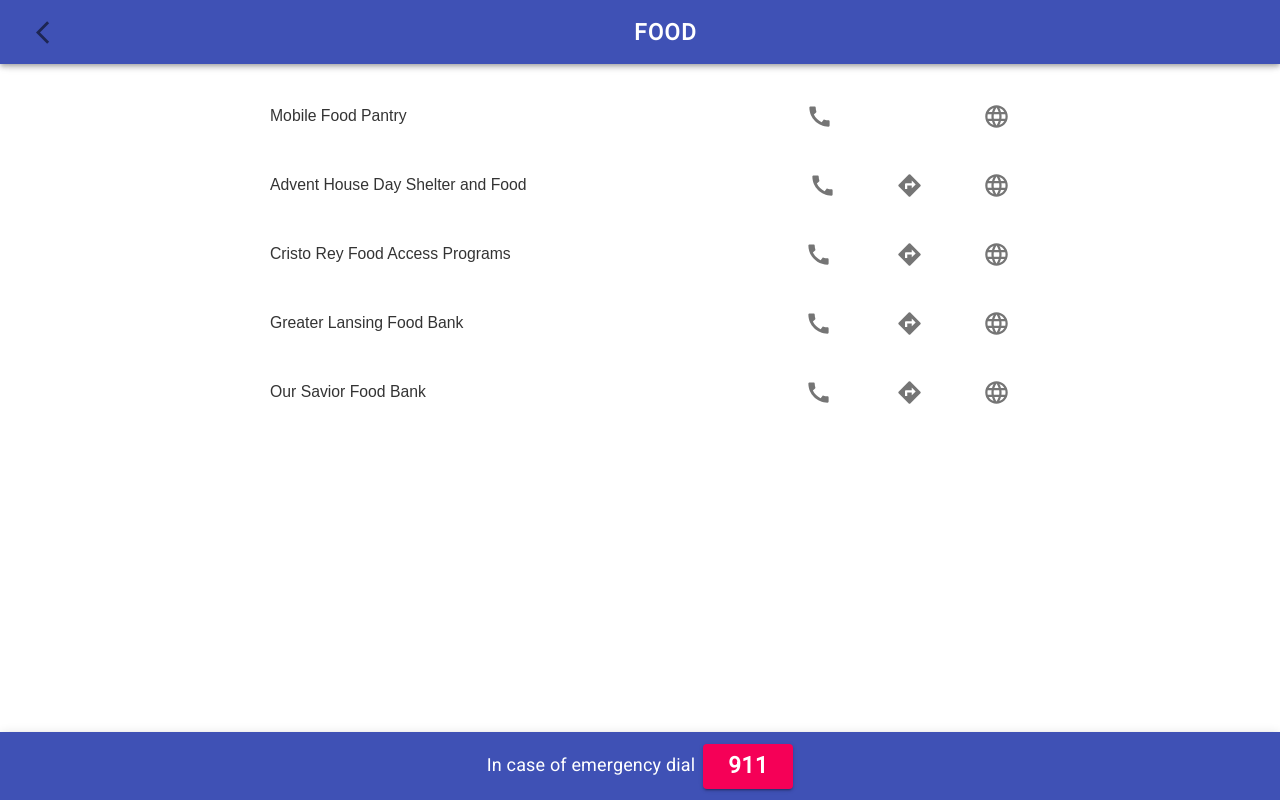
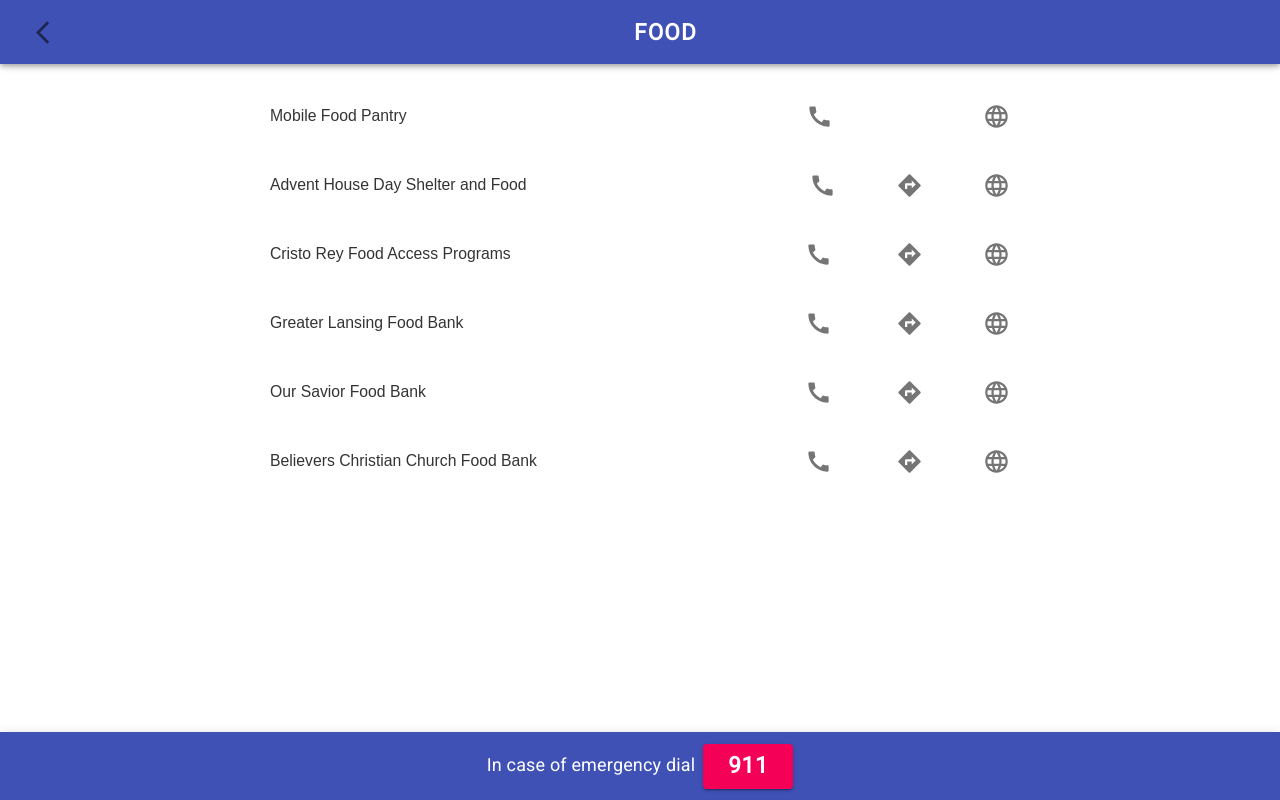
Before and after one commit to rjschodowski/lansing-help-guide, a Gatsby site: page /food in a window 1280 px wide. Built offline with nearby package versions, Linux system fonts and the light colour scheme; Gatsby itself is replaced by a stand-in of ours.

Commit message:
new content added to 'food' section

```diff
--- a/src/pages/food.js
+++ b/src/pages/food.js
@@ -128,7 +128,7 @@
                 </ul>
             </ContentItemWrapper>
 
-            <ContentItemWrapper wrapperStyle="mb-4">
+            <ContentItemWrapper wrapperStyle="-mb-5">
                 <ul className="flex items-baseline">
                     <li className="flex-grow">
                         <a href="http://www.oursaviorlansing.org/food-bank/" alt="Our Savior Food Bank website link" target="_blank" rel="noreferrer" className="text-base sm:text-sm">Our Savior Food Bank</a>
@@ -156,6 +156,35 @@
                     </li>
                 </ul>
             </ContentItemWrapper>
+
+            <ContentItemWrapper wrapperStyle="-mb-5">
+                <ul className="flex items-baseline">
+                    <li className="flex-grow">
+                        <a href="https://www.believerschristianchurch.com/custom-page;page_id=2608" alt="Believers Christian Church Food Bank website link" target="_blank" rel="noreferrer" className="text-base sm:text-sm">Believers Christian Church Food Bank</a>
+                    </li>
+                    <li className="pr-1">
+                        <IconButton aria-label="Call">
+                            <a href="tel:5176220719" alt="call" target="_blank" rel="noreferrer">
+                                <CallIcon />
+                            </a>
+                        </IconButton>
+                    </li>
+                    <li className="lg:mx-8">
+                        <IconButton aria-label="Directions">
+                            <a href="https://goo.gl/maps/DHjmrR88LyQbmHW97" alt="map directions" target="_blank" rel="noreferrer">
+                                <DirectionsIcon />
+                            </a>
+                        </IconButton>
+                    </li>
+                    <li>
+                        <IconButton className={classes.root} aria-label="Website">
+                            <a href="https://www.believerschristianchurch.com/custom-page;page_id=2608" alt="Believers Christian Church Food Bank website link" target="_blank" rel="noreferrer">
+                                <LanguageIcon />
+                            </a>
+                        </IconButton>
+                    </li>
+                </ul>
+            </ContentItemWrapper>
        </Layout>
     )
 }
```
